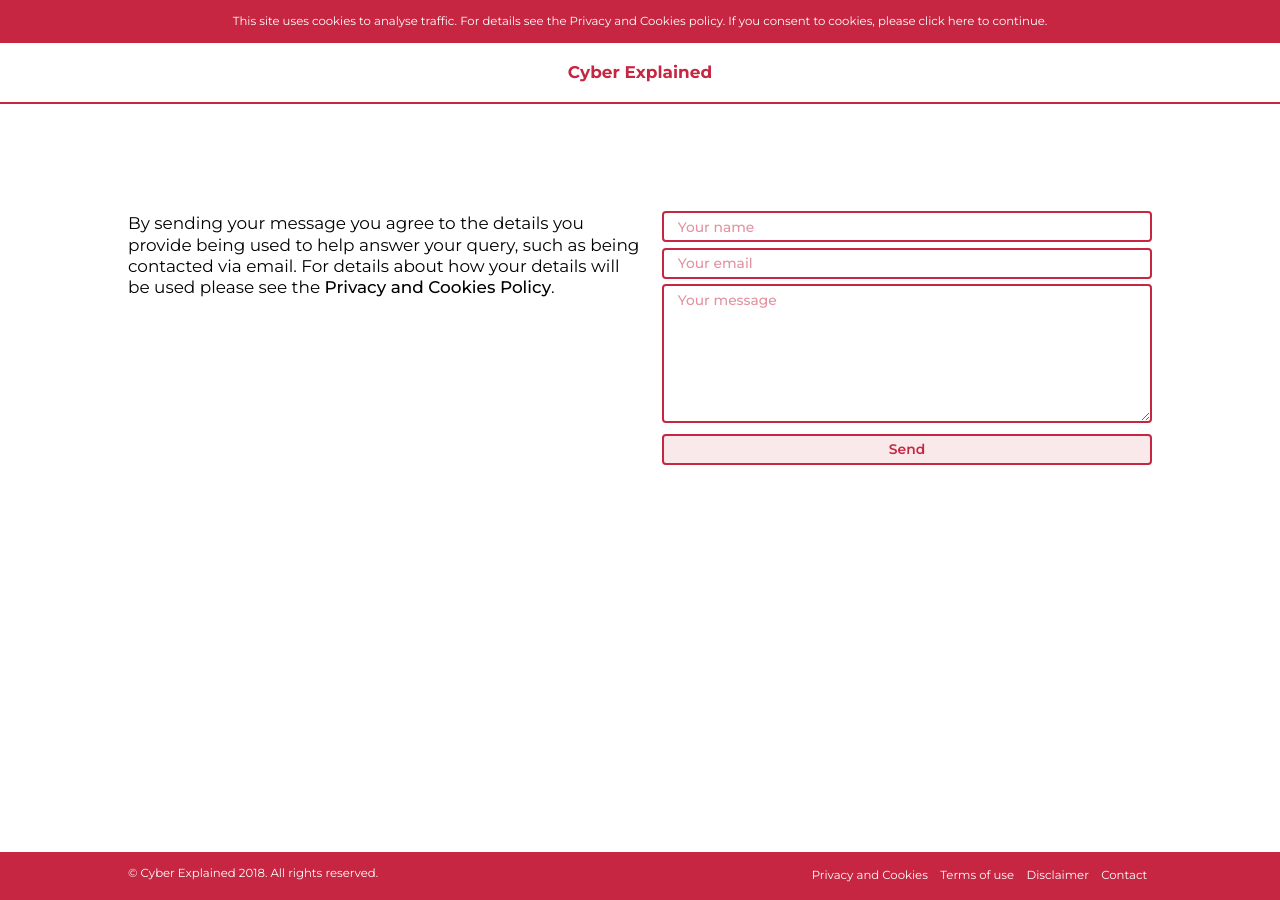
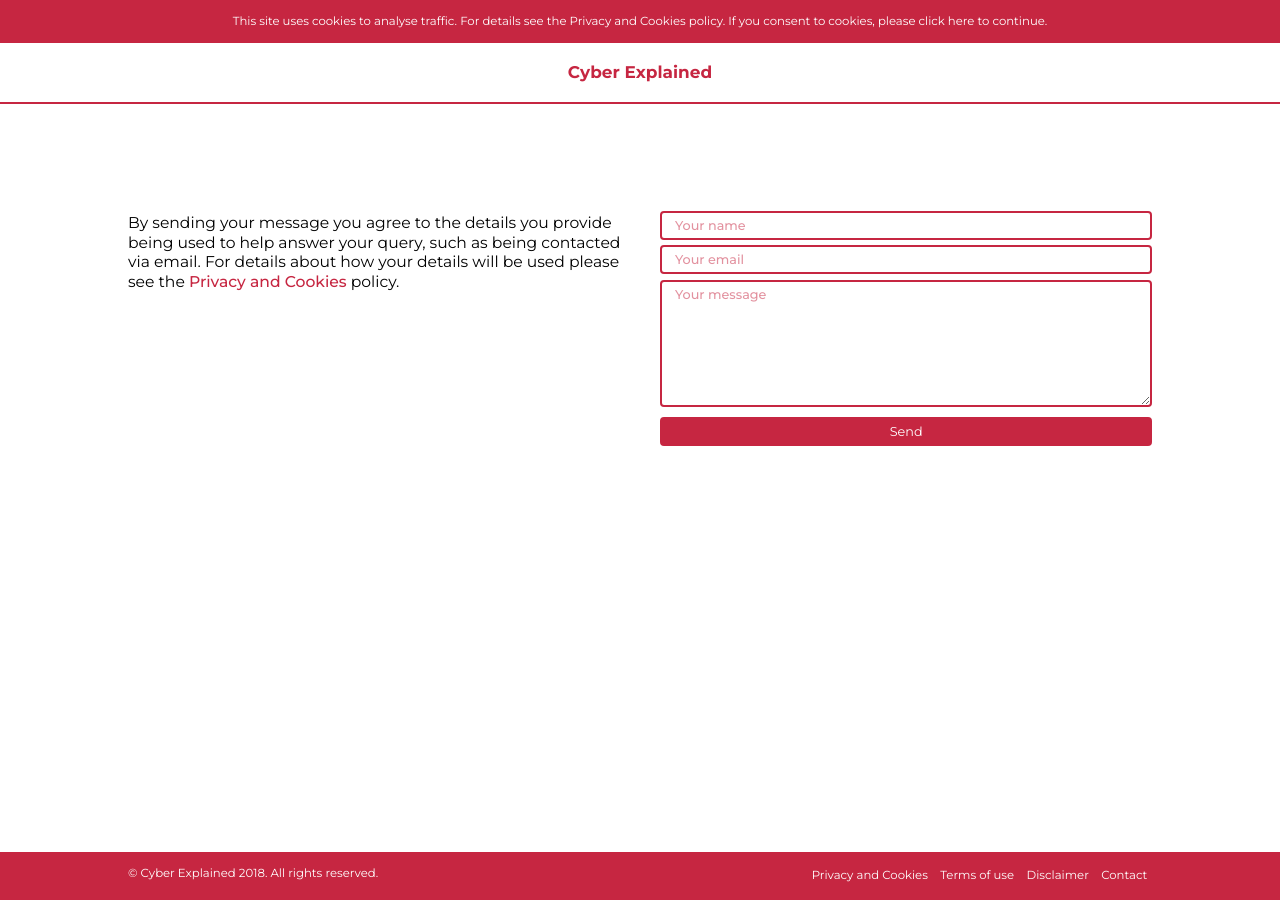
Before and after one commit to cyberexplained/cyberexplained.github.io, a Jekyll site: the page built from _pages/contact.md, in a window 1280 px wide. Built offline with Jekyll 4.4.1, drawn with Linux system fonts in a browser that asks for light colours; nearby versions of some CDN libraries.

Commit message:
Theme updates.

```diff
--- a/_includes/cookie-consent.html
+++ b/_includes/cookie-consent.html
@@ -1,3 +1,3 @@
 <div class="cookie-consent-message">
-  <div>This site uses cookies to analyse traffic. For details see the <a href="{{ 'privacy-and-cookies-policy.html' | absolute_url }}">Privacy and Cookies policy</a>. If you consent to cookies, please <a href="#" onclick="javascript:onCookieConsent();return false;">click here to continue</a>.</div>
+  <div>This site uses cookies to analyse traffic. For details see the <a href="{{ 'privacy-and-cookies-policy.html' | absolute_url }}">Privacy and Cookies</a> policy. If you consent to cookies, please <a href="#" onclick="javascript:onCookieConsent();return false;">click here to continue</a>.</div>
 </div>
--- a/_layouts/contact.html
+++ b/_layouts/contact.html
@@ -3,7 +3,7 @@ layout: default
 ---
 <div class="form-container">
   <div class="form-left-panel">
-    <p>By sending your message you agree to the details you provide being used to help answer your query, such as being contacted via email. For details about how your details will be used please see the <a href="{{ site.url }}/privacy-and-cookies-policy.html">Privacy and Cookies Policy</a>.</p>
+    <p>By sending your message you agree to the details you provide being used to help answer your query, such as being contacted via email. For details about how your details will be used please see the <a href="{{ site.url }}/privacy-and-cookies-policy.html">Privacy and Cookies</a>  policy.</p>
   </div>
   <div class="form-right-panel">
     <form>
--- a/_sass/_base.scss
+++ b/_sass/_base.scss
@@ -34,7 +34,7 @@ main {
   // Spacing from top of page to first item.
   // Compensates for height of header.
   margin-top: 1em;
-  margin-bottom: 4em;
+  margin-bottom: 4.5em;
 }
 
 // No `:visited` state is required by default (browsers will use `a`)
--- a/_sass/_contact.scss
+++ b/_sass/_contact.scss
@@ -17,13 +17,14 @@
   .form-left-panel {
     width: 50%;
     margin-top: .3em;
-    font-size: .65em;
-    font-weight: $weight-regular;
+    font-size: $post-body-text-font-size;
+    font-weight: $post-body-text-font-weight;
     float:left;
     color: black;
 
     a {
       font-weight: $weight-medium;
+      color: $primary;
 
       &:focus,
       &:hover {
@@ -35,8 +36,8 @@
   .form-right-panel {
     width: 50%;
     padding-left: 1.3em;
-    font-size: .65em;
-    font-weight: $weight-medium;
+    font-size: $post-body-text-font-size;
+    font-weight: $post-body-text-font-weight;
     float:left;
 
     input, select, textarea, button {
@@ -59,9 +60,9 @@
     }
 
     button {
-      font-weight: $weight-semi-bold;
-      color: $primary;
-      background: rgba($color: $primary, $alpha: .1);
+      font-weight: $weight-regular;
+      color: $primary-inverted;
+      background: rgba($color: $primary, $alpha: 1);
     }
 
     ::-webkit-input-placeholder {
```
